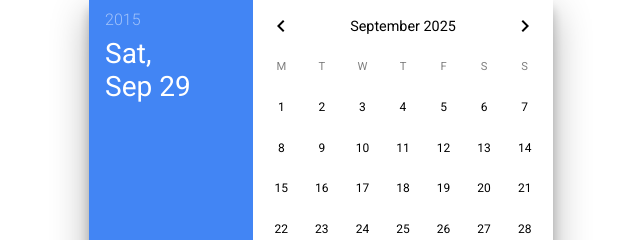
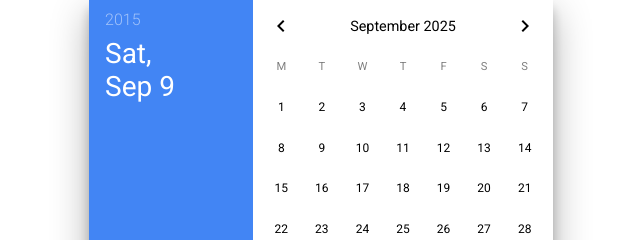
Before and after one commit to thenerdguying/Calendar, a plain HTML site: page index.html in a window 1280 px wide. Shown: the part 131-371 px from the top of the page, 319-959 px from the left. Drawn offline with nearby package versions, Linux system fonts and the light colour scheme.

Commit message:
Add files via upload

```diff
--- a/index.html
+++ b/index.html
@@ -22,7 +22,7 @@
     <div class="datepicker open" data-for="dob">
         <header>
             <div class="btn-select-year">2015</div>
-            <div class="btn-date-label active">Sat, <span class="no-wrap">Sep 29</span></div>
+            <div class="btn-date-label active">Sat, <span class="no-wrap">Sep 9</span></div>
         </header>
         <div>
             <div class="body">
```
